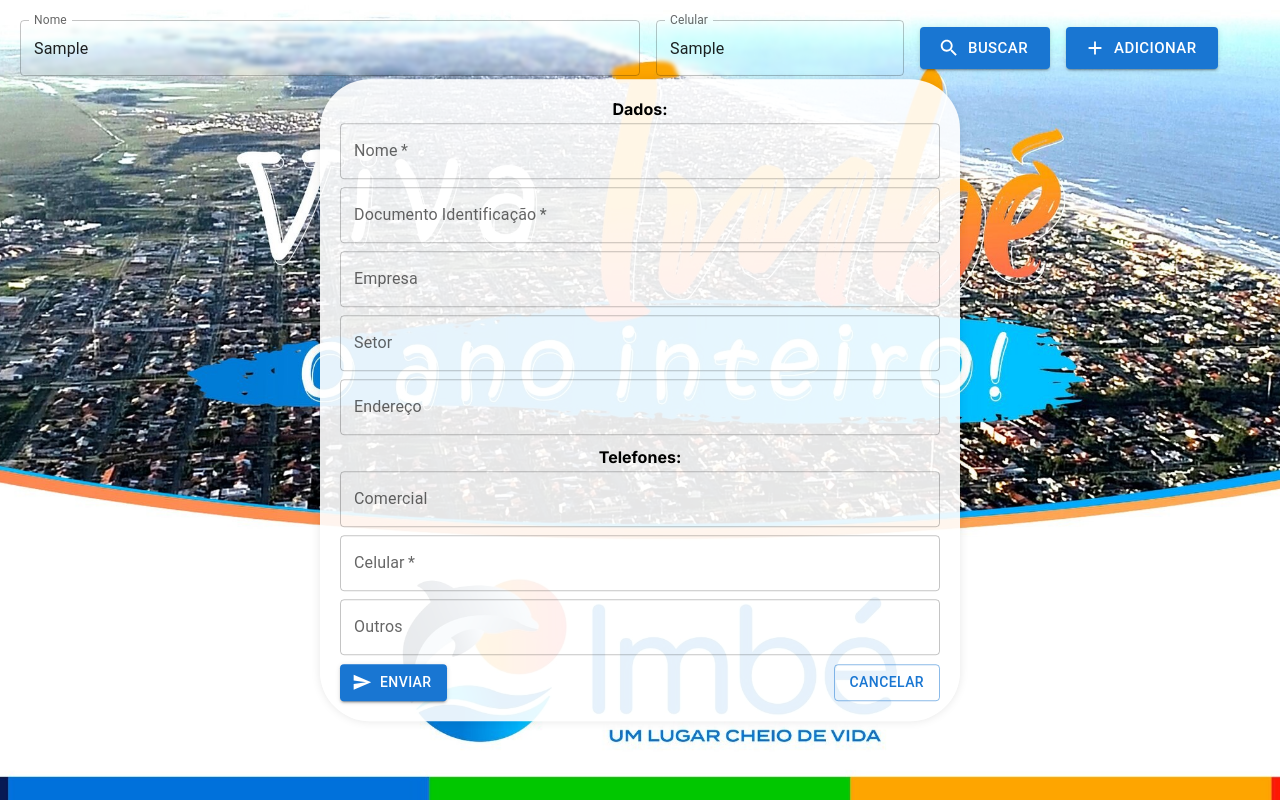
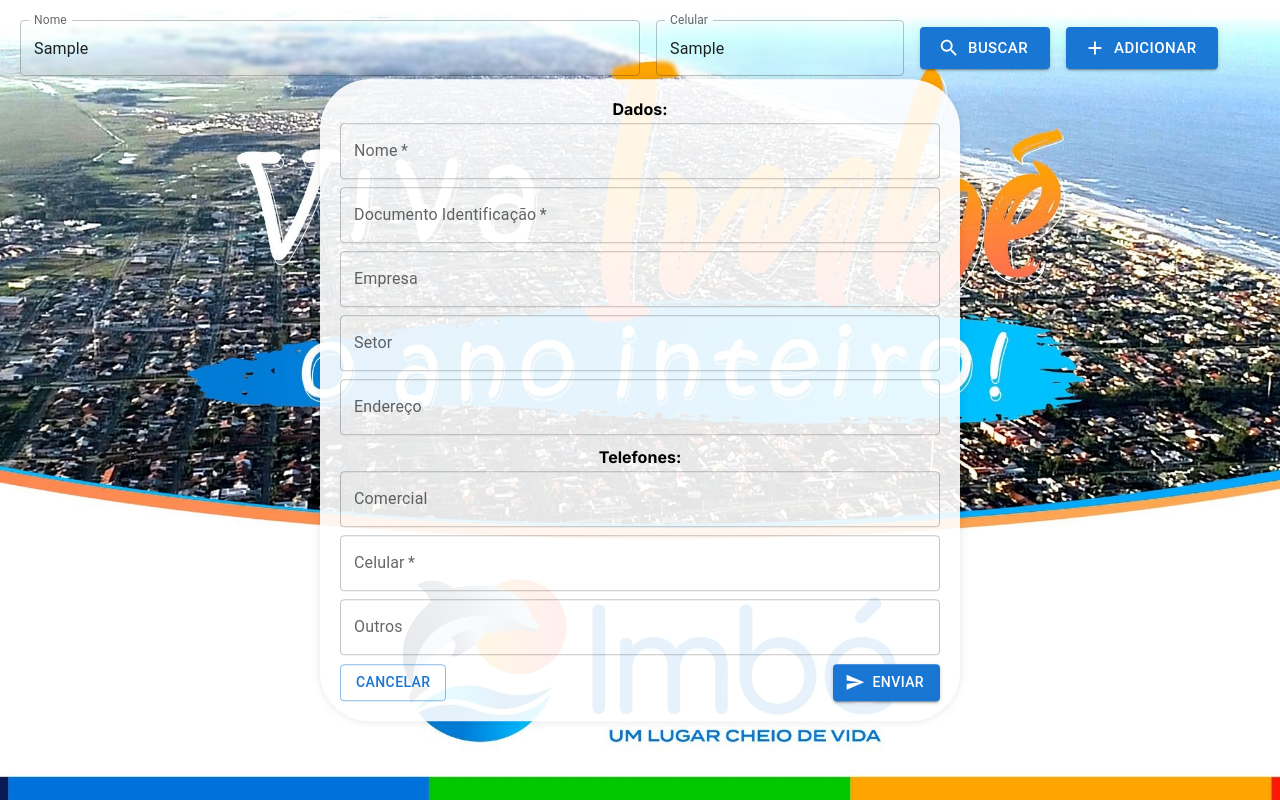
Before and after one commit to MagalhaesVini/Lista-Telefonica, a Next.js app: page / in a window 1280 px wide. Both pictures are taken after typing "Sample", "Sample" into the empty fields and a click on the button "ADICIONAR". Built offline with nearby package versions, Linux system fonts and the light colour scheme.

Commit message:
mudança ux formulario edicao

```diff
--- a/app/components/Formulario.jsx
+++ b/app/components/Formulario.jsx
@@ -133,8 +133,8 @@ function Formulario({ handleSubmit, handleFecharFormulario }) {
         <TextField name="celular" label="Celular" value={formData.celular} onChange={handleChange} fullWidth required inputProps={{ maxLength: 11 }} style={{ marginBottom: '8px' }} />
         <TextField name="outros" label="Outros" value={formData.outros} onChange={handleChange} fullWidth inputProps={{ maxLength: 11 }} style={{ marginBottom: '8px' }} />
         <div style={{ marginTop: '1px', display: 'flex', justifyContent: 'space-between' }}>
+          <Button variant="outlined" onClick={handleFecharFormulario}>Cancelar</Button>
           <Button type="submit" variant="contained" startIcon={<SendIcon />}>Enviar</Button>
-          <Button variant="outlined" onClick={handleFecharFormulario}>Cancelar</Button>
         </div>
       </form>
     </div>
--- a/app/components/FormularioEdicao.jsx
+++ b/app/components/FormularioEdicao.jsx
@@ -48,8 +48,8 @@ function FormularioEdicao({ itemEditado, onCancel, onSave }) {
       <TextField label="Telefone Comercial" value={formData.comercial} onChange={(e) => setFormData({ ...formData, comercial: e.target.value })} fullWidth style={{ marginBottom: '5px' }} />
       <TextField label="Outros" value={formData.outros} onChange={(e) => setFormData({ ...formData, outros: e.target.value })} fullWidth style={{ marginBottom: '5px' }} />
       <div style={{ display: 'flex', justifyContent: 'space-between', marginTop: '10px' }}>
+        <Button variant="outlined" onClick={onCancel}>Cancelar</Button>
         <Button variant="contained" color="primary" startIcon={<SendIcon />} onClick={handleSave}>Salvar</Button>
-        <Button variant="outlined" onClick={onCancel}>Cancelar</Button>
       </div>
     </div>
   );
```
